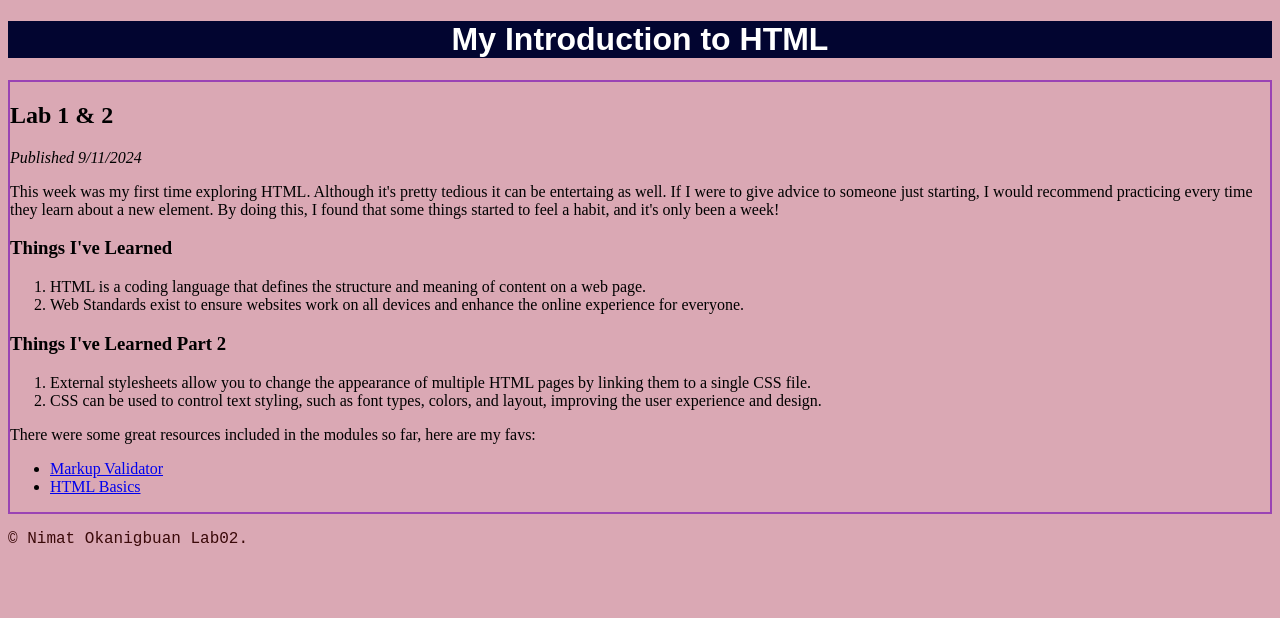
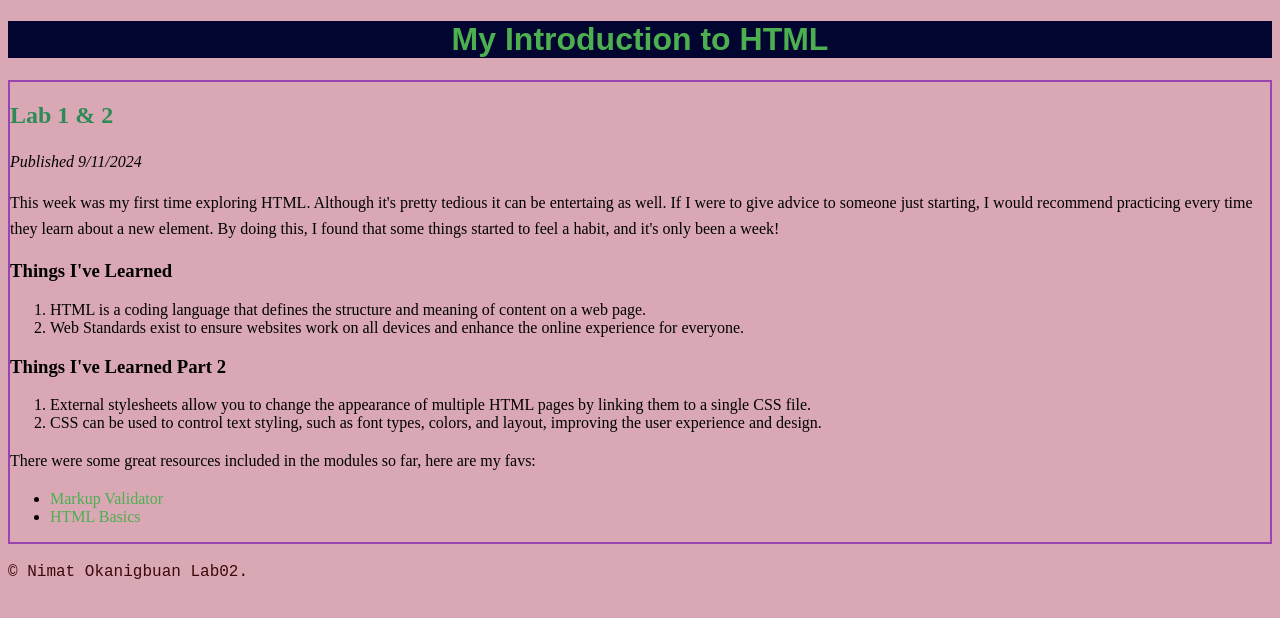
Before and after one commit to nimatokanigbuan/CSIT121, a plain HTML site: page lab03/index.html in a window 1280 px wide. Drawn offline with Linux system fonts and the light colour scheme.

Commit message:
Add files via upload

```diff
--- a/lab03/index.html
+++ b/lab03/index.html
@@ -4,6 +4,42 @@
         <meta charset="UTF-8">
         <meta name="viewport" content="width=device-width, initial-scale=1.0">
         <title>lab03</title>
+        <style>
+            body {
+                background-color: #f0f8ff;
+                color: #333;
+                font-family: Arial, sans-serif;
+            }
+
+            h1 {
+                color: #4CAF50;
+            }
+
+            h2 {
+                color: #2e8b57;
+            }
+
+            p {
+                line-height: 1.6;
+            }
+
+            a {
+                color: #4CAF50;
+                text-decoration: none;
+            }
+
+            a:hover {
+                text-decoration: underline;
+            }
+
+            #highlight {
+                background-color: yellow;
+            }
+
+            .important {
+                font-weight: bold;
+            }
+        </style>
         <link rel="stylesheet" href="style.css">
 </head>
 <body>
```
